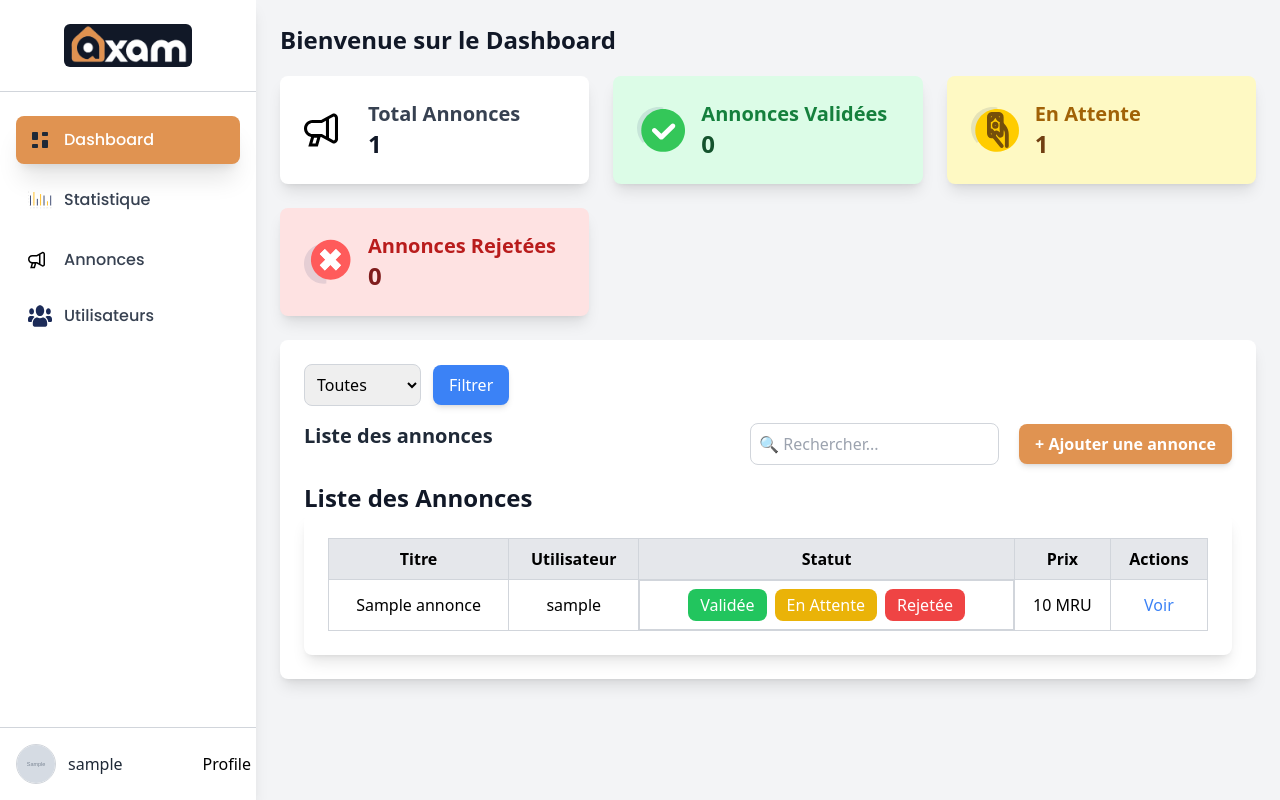
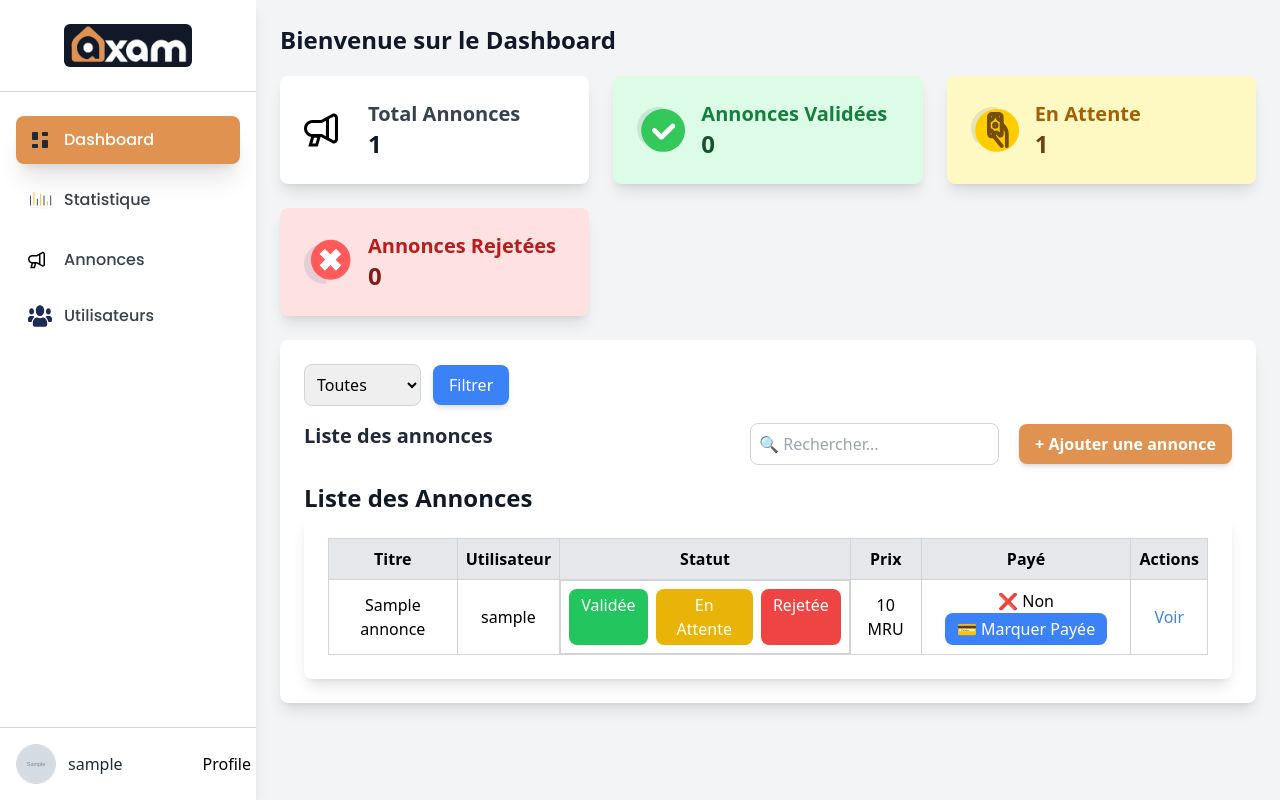
Before and after one commit to ahmedouvadel/Plateforme_announce, a Django app: page /dashboard/dashboard/ in a window 1280 px wide. Run offline with Django 5.2, Linux system fonts and the light colour scheme; a user stored in the database is signed in; tables that the repository leaves empty hold one stand-in row (values such as "Sample post"); grey boxes marked "Sample" are stand-in pictures; some libraries are stand-ins or nearby versions.

Commit message:
Ajout Annoce Payye

```diff
--- a/announces/models.py
+++ b/announces/models.py
@@ -11,6 +11,10 @@ class AnnonceStatus(models.TextChoices):
     EN_ATTENTE = 'EN_ATTENTE', 'En attente'
     VALIDEE = 'VALIDEE', 'Validée'
     REJETEE = 'REJETEE', 'Rejetée'
+
+class AnnoncePaiementStatus(models.TextChoices):
+    NON_PAYEE = 'NON_PAYEE', 'Non Payée'
+    PAYEE = 'PAYEE', 'Payée'
 
 class Annonce(models.Model):
     user = models.ForeignKey(
@@ -28,7 +32,11 @@ class Annonce(models.Model):
         default=AnnonceStatus.EN_ATTENTE
     )
     categorie = models.ForeignKey(Categories, on_delete=models.CASCADE)
-    is_paid = models.BooleanField(default=False)
+    paiement_statut = models.CharField(
+        max_length=10,
+        choices=[("NON_PAYEE", "Non Payée"), ("PAYEE", "Payée")],
+        default="NON_PAYEE"
+    )
     views = models.IntegerField(default=0)
 
     def __str__(self):
--- a/announces/templates/annonce_detail.html
+++ b/announces/templates/annonce_detail.html
@@ -173,7 +173,7 @@
     <!-- Footer -->
     <footer class="bg-gray-900 text-white py-4 mt-8 ">
         <div class="container mx-auto px-4 text-center">
-            <p>&copy; 2024 - Plateforme Annonces</p>
+            <p>&copy; 2024 - Axam Plateforme </p>
         </div>
     </footer>
 <!-- Scripts JavaScript de Bootstrap -->
--- a/announces/templates/base.html
+++ b/announces/templates/base.html
@@ -138,7 +138,7 @@
     <!-- Footer -->
     <footer class="bg-gray-900  text-white py-4 mt-8 ">
         <div class="container mx-auto px-4 text-center">
-            <p>&copy; 2024 - Plateforme Annonces</p>
+            <p>&copy; 2024 - Axam Plateforme </p>
         </div>
     </footer>
 <!-- Scripts JavaScript de Bootstrap -->
--- a/announces/templates/favoris.html
+++ b/announces/templates/favoris.html
@@ -106,7 +106,7 @@
     <!-- Footer -->
     <footer class="bg-gray-900  text-white py-4 mt-8 ">
         <div class="container mx-auto px-4 text-center">
-            <p>&copy; 2024 - Plateforme Annonces</p>
+            <p>&copy; 2024 - Axam Plateforme </p>
         </div>
     </footer>
 <!-- Scripts JavaScript de Bootstrap -->
--- a/announces/templates/filter.html
+++ b/announces/templates/filter.html
@@ -165,7 +165,7 @@
     <!-- Footer -->
     <footer class="bg-gray-900  text-white py-4 mt-8 bg-[#F7A400]">
         <div class="container mx-auto px-4 text-center">
-            <p>&copy; 2024 - Plateforme Annonces</p>
+            <p>&copy; 2024 - Axam Plateforme </p>
         </div>
     </footer>
 <!-- Scripts JavaScript de Bootstrap -->
--- a/announces/urls.py
+++ b/announces/urls.py
@@ -11,5 +11,4 @@ urlpatterns = [
     path('ajouter_favori/<int:annonce_id>/', ajouter_favori, name='ajouter_favori'),
     path('mes-favoris/', mes_favoris, name='mes_favoris'),
     path('retirer_favori/<int:annonce_id>/', retirer_favori, name='retirer_favori'),
-
 ]
--- a/announces/views.py
+++ b/announces/views.py
@@ -23,7 +23,7 @@ class HomeView(View):
     def get(self, request):
         categories = Categories.objects.all()
         annonces = Annonce.objects.filter(statut=AnnonceStatus.VALIDEE)
-        annonces_payees = Annonce.objects.filter(is_paid=True, statut="VALIDEE")
+        annonces_payees = Annonce.objects.filter(paiement_statut="PAYEE",statut="VALIDEE")
         return render(request, 'base.html', {'categories': categories, 'annonces': annonces, 'annonces_payees': annonces_payees})
 
 
--- a/dashboard/templates/dashboard.html
+++ b/dashboard/templates/dashboard.html
@@ -164,6 +164,7 @@
                         <th class="border border-gray-300 p-2">Utilisateur</th>
                         <th class="border border-gray-300 p-2">Statut</th>
                         <th class="border border-gray-300 p-2">Prix</th>
+                        <th class="border border-gray-300 p-2">Payé</th>
                         <th class="border border-gray-300 p-2">Actions</th>
                     </tr>
                 </thead>
@@ -191,6 +192,20 @@
 
                         <td class="border border-gray-300 p-2">{{ annonce.prix }} MRU</td>
                         <td class="border border-gray-300 p-2">
+                                {% csrf_token %}
+
+    {% if annonce.paiement_statut == "PAYEE" %}
+        ✅ Oui
+    {% else %}
+        ❌ Non
+        <button class="bg-blue-500 text-white px-3 py-1 rounded-lg hover:bg-blue-700 transition"
+            onclick="marquerPayee({{ annonce.id }})">
+            💳 Marquer Payée
+        </button>
+    {% endif %}
+</td>
+
+                        <td class="border border-gray-300 p-2">
                             <a href="{% url 'annonce_detail' annonce.id %}" class="text-blue-500 hover:underline">Voir</a>
                         </td>
                     </tr>
@@ -207,6 +222,35 @@
 </div>
         {% endblock %}
     </main>
+ <script>
+    function marquerPayee(annonceId) {
+        let csrftoken = document.querySelector('[name=csrfmiddlewaretoken]')?.value;
+        if (!csrftoken) {
+            alert("CSRF token non trouvé !");
+            return;
+        }
+
+        fetch(`/dashboard/annonce_payee/${annonceId}/`, {
+            method: 'POST',
+            headers: {
+                'X-CSRFToken': csrftoken,
+                'Content-Type': 'application/json'
+            }
+        }).then(response => response.json())
+        .then(data => {
+            if (data.success) {
+                alert('Annonce marquée comme payée !');
+                location.reload();
+            } else {
+                alert(data.message);
+            }
+        }).catch(error => console.error("Erreur AJAX :", error));
+    }
+</script>
+
+
+
+
 <script>
     function changerStatut(annonceId, newStatus) {
         fetch(`/dashboard/annonces/update/${annonceId}/`, {
--- a/dashboard/urls.py
+++ b/dashboard/urls.py
@@ -1,5 +1,5 @@
 from django.urls import path
-from .views import dashboard, dashboard_annonces, rejeter_annonce, add_annonce, valider_annonce, add_category, my_annonces, annonces_admin, update_annonce_status, statistics_view
+from .views import dashboard, dashboard_annonces, rejeter_annonce, add_annonce, valider_annonce, add_category, my_annonces, annonces_admin, update_annonce_status, statistics_view, marquer_annonce_payee
 
 urlpatterns = [
     path('dashboard/', annonces_admin, name='dashboard'),
@@ -12,4 +12,5 @@ urlpatterns = [
     path('statistics/', statistics_view, name='statistics'),
     path('dashboard/valider_annonce/<int:annonce_id>/', valider_annonce, name='valider_annonce'),
     path('dashboard/rejeter_annonce/<int:annonce_id>/', rejeter_annonce, name='rejeter_annonce'),
+    path('annonce_payee/<int:annonce_id>/', marquer_annonce_payee, name='marquer_annonce_payee'),
 ]
--- a/dashboard/views.py
+++ b/dashboard/views.py
@@ -8,6 +8,7 @@ from .forms import CategoryForm
 from django.contrib import messages
 from django.http import JsonResponse
 from django.db.models import Count
+from django.utils.timezone import now
 
 
 @login_required
@@ -119,6 +120,21 @@ def rejeter_annonce(request, annonce_id):
     messages.error(request, "Annonce rejetée avec succès !")
     return redirect('dashboard')
 
+
+def marquer_annonce_payee(request, annonce_id):
+    if request.method != "POST":
+        return JsonResponse({"success": False, "message": "Méthode non autorisée."}, status=405)
+
+    annonce = get_object_or_404(Annonce, id=annonce_id)
+
+    if annonce.paiement_statut == "NON_PAYEE":
+        annonce.paiement_statut = "PAYEE"
+        annonce.save()
+        return JsonResponse({"success": True, "message": "Annonce marquée comme payée."})
+    else:
+        return JsonResponse({"success": False, "message": "Cette annonce est déjà payée."}, status=400)
+
+
 @login_required()
 def add_category(request):
     if request.method == 'POST':
--- a/palteforme_announce/settings.py
+++ b/palteforme_announce/settings.py
@@ -68,7 +68,6 @@ TEMPLATES = [
         'DIRS': [os.path.join(BASE_DIR,'theme', 'templates'),
                  os.path.join(BASE_DIR, 'announces', 'templates')  # Ajout du dossier des templates de announces
                  ],  # Ajout du dossier templates
-
         "APP_DIRS": True,
         "OPTIONS": {
             "context_processors": [
```
Also changed, not shown: announces/migrations/0008_annonce_date_paiement.py (added), announces/migrations/0009_remove_annonce_date_paiement_remove_annonce_is_paid_and_more.py (added), media/annonces/OIP_3-removebg-preview.png (added), media/annonces/Screenshot_2024-12-04_014703.png (added).
